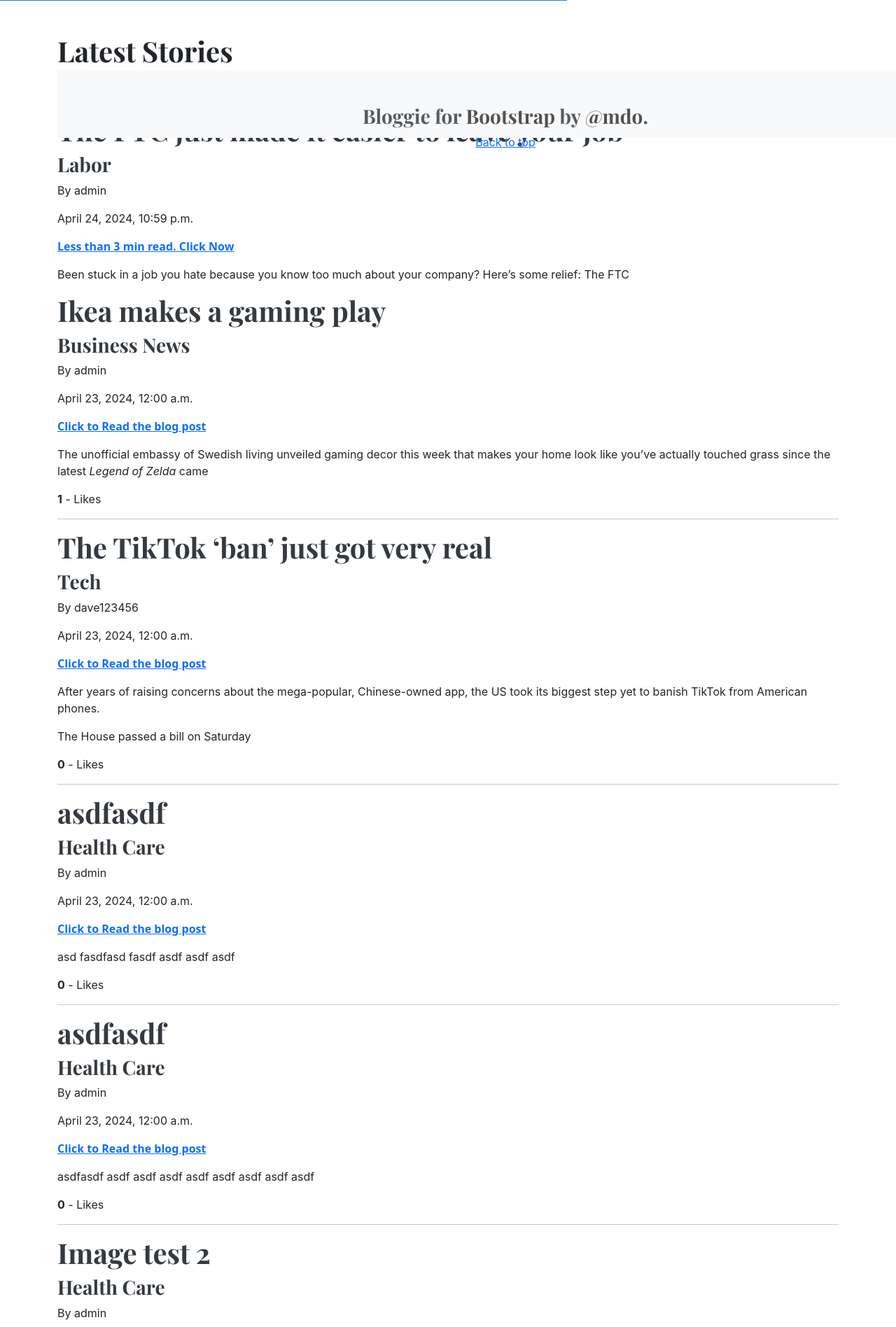
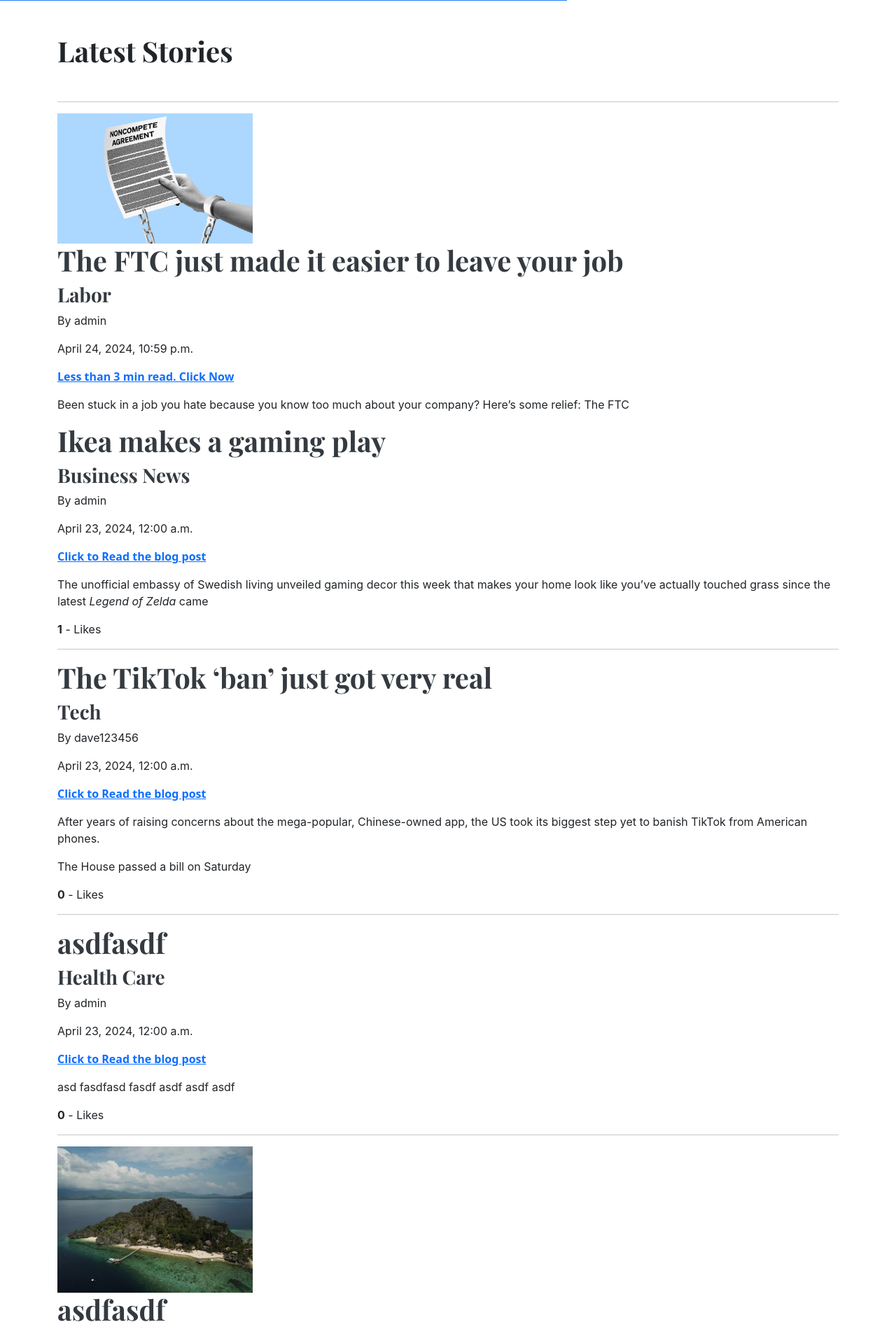
Before and after one commit to mmanrus/Bloggie-IPT, a Django app: page / in a window 1280 px wide; the page is wider, and only the part inside the window is pictured. Shown: the part 603-2499 px from the top of that part at 70% size. Run offline with Django 5.2, Linux system fonts and the light colour scheme; data comes from the database, SQL or seed files in the repository; some libraries are stand-ins or nearby versions.

Commit message:
removed footer and added images too home template if exist needed to flexbox

```diff
--- a/bloggie/blog/static/blog/style.css
+++ b/bloggie/blog/static/blog/style.css
@@ -21,6 +21,11 @@
     .bd-placeholder-img-lg {
         font-size: 3.5rem;
     }
+}
+
+footer {
+    position: absolute;
+    bottom: 0;
 }
 
 footer .wrapper #content h3 a {
--- a/bloggie/blog/templates/blog/home.html
+++ b/bloggie/blog/templates/blog/home.html
@@ -62,12 +62,19 @@
     <hr>
     {% for post in object_list %}
 
+            {% if post.header_image %}
+                <div>
+                    <img alt="News image" src="{{ post.header_image.url }}" class="w-25">
+                </div>
+            {% endif%}
+            <div>
                 <a href="{% url 'article-detail' post.pk %}" style="color:#343a40; text-decoration:none;"><h1>{{ post.title }}</h1></a>
                 <a href="{% url 'category' post.category|slugify  %}" style="color:#343a40; text-decoration:none;"><h3>{{ post.category|title }}</h3></a>
                 <p>By {{ post.author }}</p>
                 <p>{{ post.date_posted|date:"F j, Y, g:i a" }}</p>
                 <b><a href="{% url 'article-detail' post.pk %}">{{ post.snippet }}</a></b>
                 <p>{{ post.body|slice:":200"|safe }}</p>
+            </div>
 
                 <p>
                     <b>{{ post.total_likes }}</b> - Likes
@@ -77,15 +84,7 @@
             <hr>
 
     {% endfor %}
-    <footer class="py-5 text-center text-body-secondary bg-body-tertiary footer-container">
-        <div class="wrapper">
-            <div id="content">
-                <h3>Bloggie for <a href="https://getbootstrap.com/">Bootstrap</a> by <a href="https://twitter.com/mdo">@mdo</a>.</h3>
-                <p class="mb-0">
-                    <a href="#">Back to top</a>
-                </p>
+
 </div>
-        </div>
-    </footer>
-</div>
+
 {% endblock %}
--- a/bloggie/members/templates/registration/login.html
+++ b/bloggie/members/templates/registration/login.html
@@ -5,7 +5,7 @@
 {% endblock %}
 
 {% block content %}
-
+<div class="container">
   <h1>Login</h1>
   <div class="form-group">
       <form method="POST" class="mt-5">
@@ -30,6 +30,6 @@
       </div>
       {% endfor%}
     {% endif %}
-
+</div>
 
 {% endblock %}
--- a/bloggie/members/templates/registration/register.html
+++ b/bloggie/members/templates/registration/register.html
@@ -6,6 +6,8 @@
 
 {% block content%}
 
+
+<div class="container">
     <h1>Register</h1>
     <div class="form-group">
         <form method="POST" class="mt-5">
@@ -13,5 +15,6 @@
             {{ form.as_p }}
             <button class="btn btn-primary">Register</button>
     </div>
+</div>
 
 {% endblock %}
```
Also changed, not shown: bloggie/blog/templates/blog/base.html (+12 -0 lines). Lines whose indentation alone changed are shown as unchanged.
